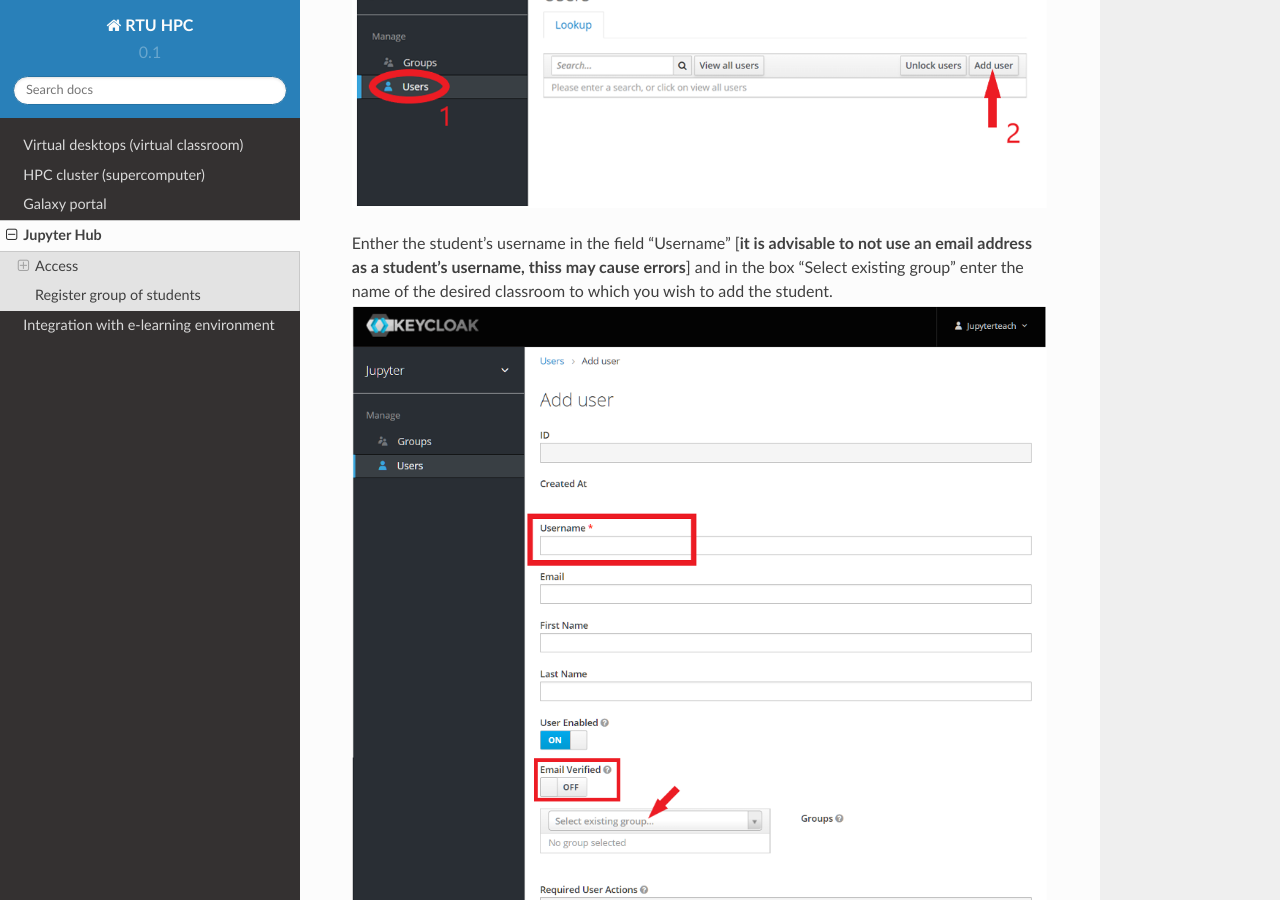
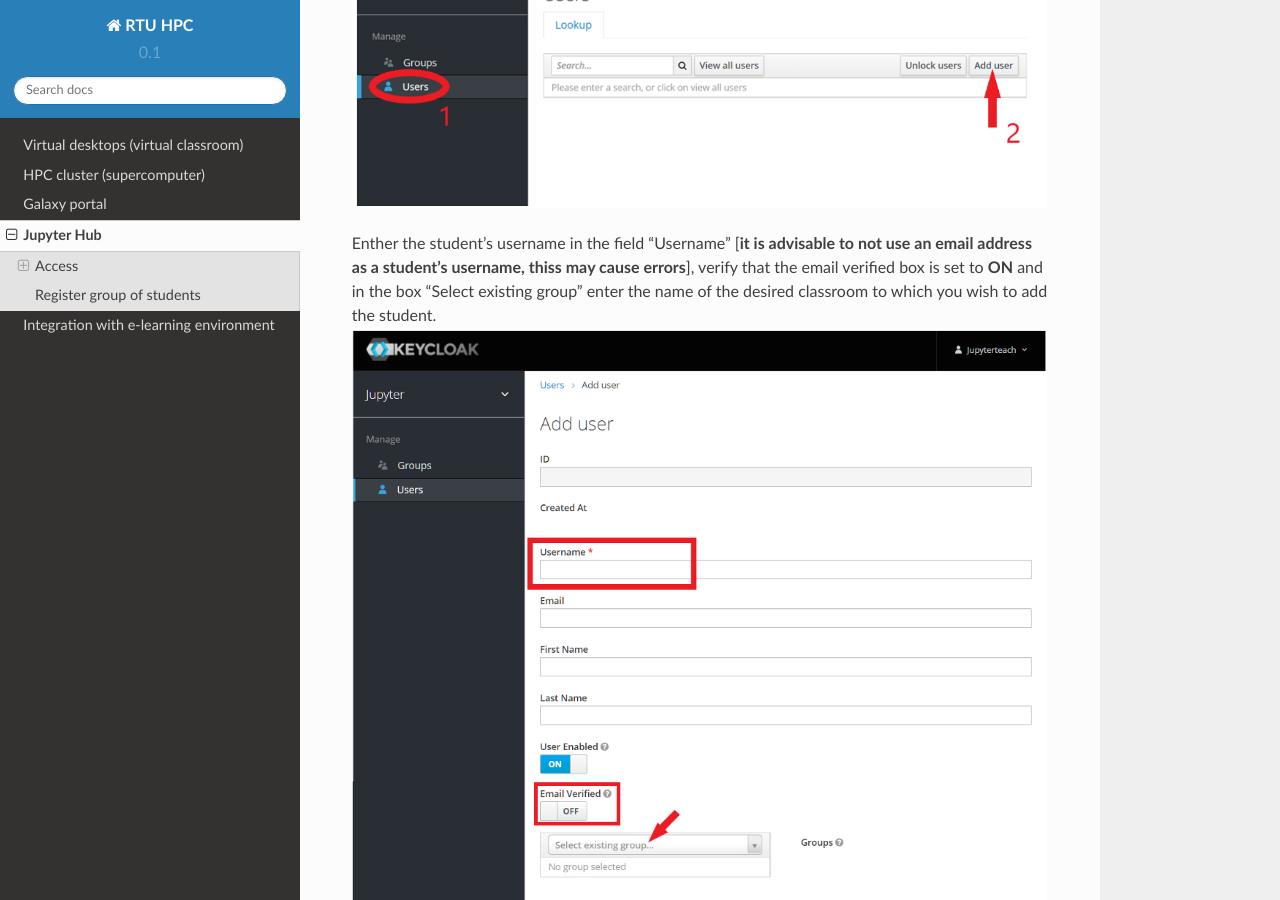
Before and after one commit to rtuhpc/hpc-platform, a Sphinx documentation site: the page built from doc/02_jupyter_hub.md, in a window 1280 px wide and 900 px high, scrolled down 1783 px. Built offline with Sphinx 7.4.7 and the Read the Docs theme 2.0.0, drawn with Linux system fonts in a browser that asks for light colours.

Commit message:
Update 02_jupyter_hub.md

```diff
--- a/doc/02_jupyter_hub.md
+++ b/doc/02_jupyter_hub.md
@@ -23,7 +23,7 @@
 On the left side click on the button "Users" and then on the right side on "Add user".
 ![](./images/jupyter_2.png)
 
-Enther the student's username in the field "Username" [**it is advisable to not use an email address as a student's username, thiss may cause errors**] and in the box "Select existing group" enter the name of the desired classroom to which you wish to add the student.
+Enther the student's username in the field "Username" [**it is advisable to not use an email address as a student's username, thiss may cause errors**], verify that the email verified box is set to **ON** and in the box "Select existing group" enter the name of the desired classroom to which you wish to add the student.
 ![](./images/jupyter_3.png)
 ![](./images/jupyter_3_1.png)
 
```
